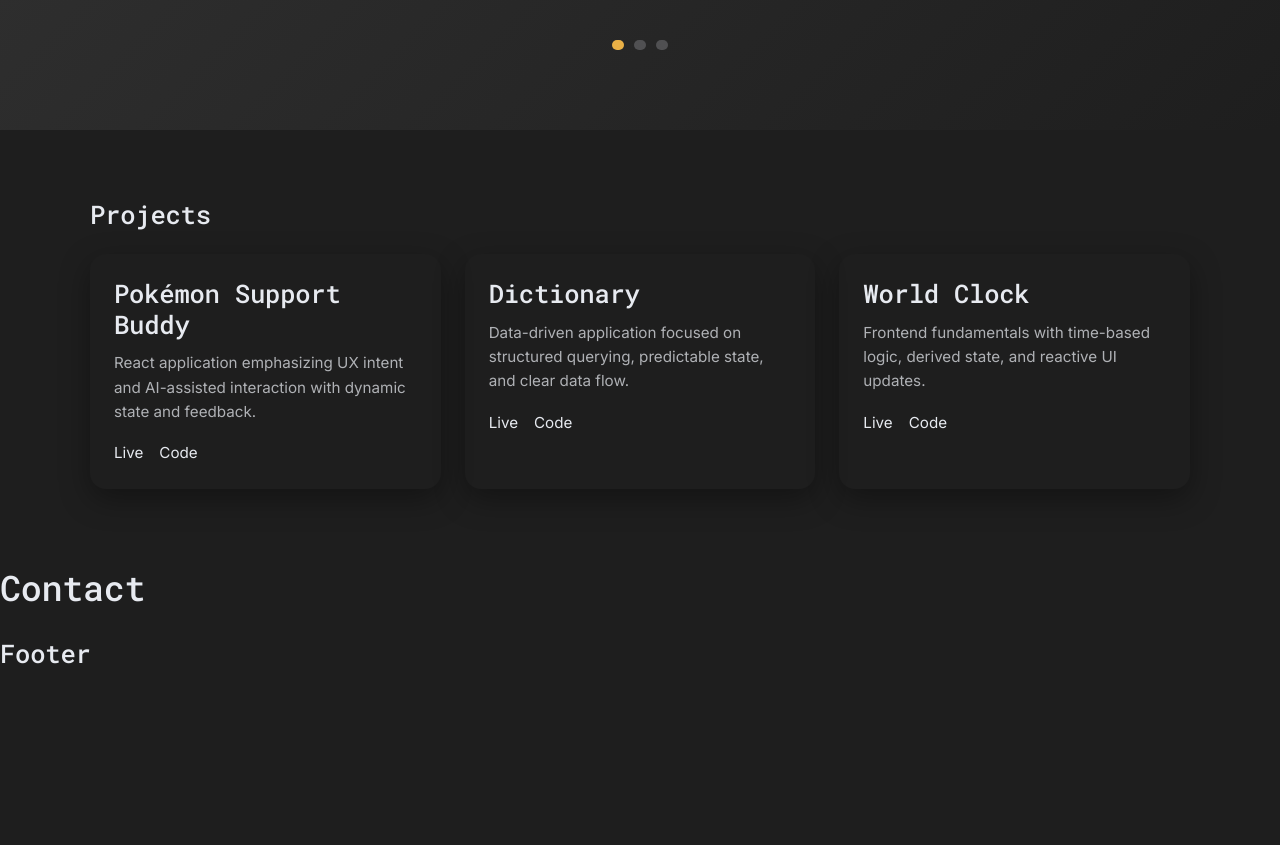
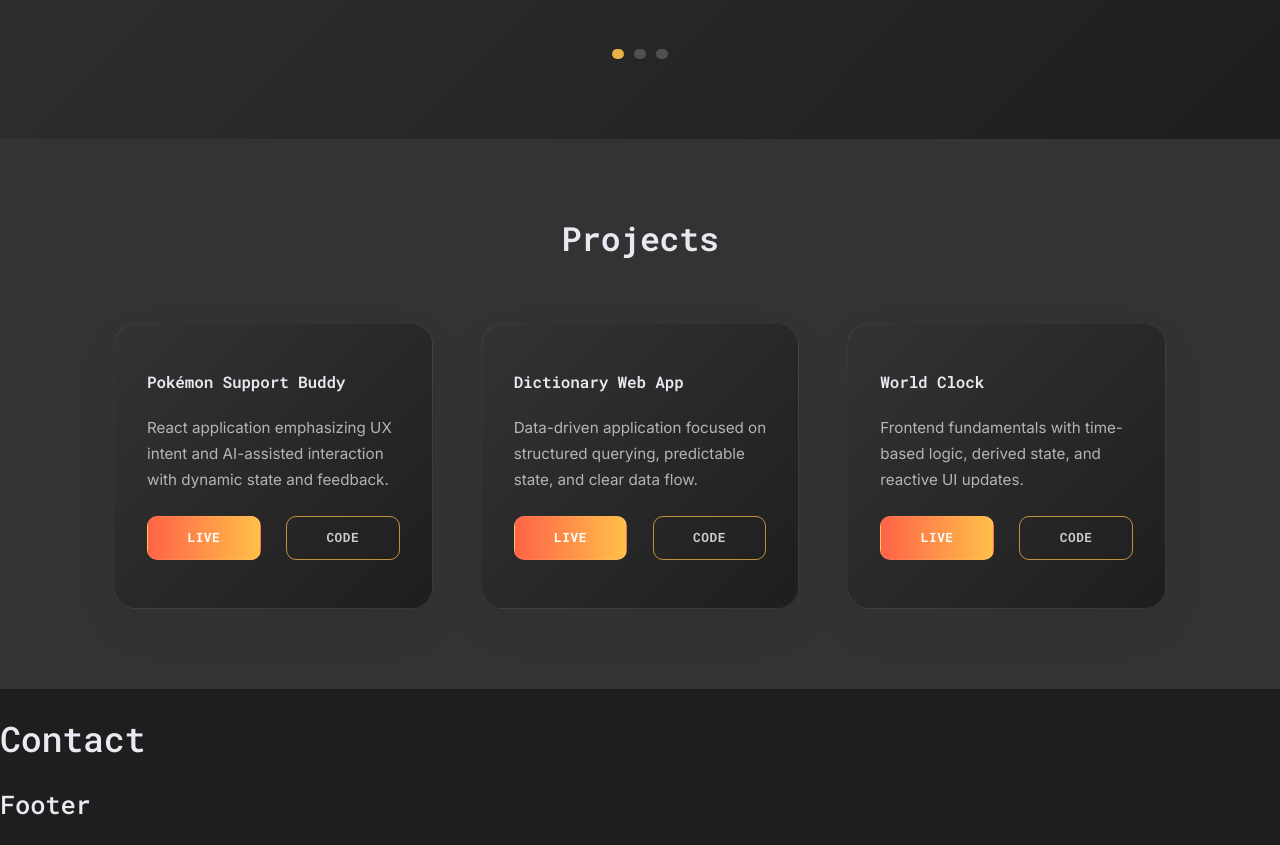
Before and after one commit to jordnlnn/dev-portfolio-26, a React (Vite) app: page / in a window 1280 px wide. Shown: the part 1700-2545 px from the top of the page. Before the commit the page ends 2394 px from the top, so only its background shows below. Built offline with nearby package versions, Linux system fonts and the light colour scheme.

Commit message:
Add styles for projects section

```diff
--- a/src/data/projects.js
+++ b/src/data/projects.js
@@ -9,7 +9,7 @@ export const projects = [
     },
   },
   {
-    title: "Dictionary",
+    title: "Dictionary Web App",
     description:
       "Data-driven application focused on structured querying, predictable state, and clear data flow.",
     links: {
--- a/src/sections/Projects.jsx
+++ b/src/sections/Projects.jsx
@@ -2,54 +2,35 @@ import { projects } from "../data/projects";
 
 export default function Projects() {
   return (
-    <section style={{ padding: "var(--space-6) var(--space-4)" }} id="projects">
-      <div style={{ maxWidth: "var(--max)", margin: "0 auto" }}>
-        <h2
-          style={{
-            fontSize: "var(--fs-3)",
-            marginBottom: "var(--space-4)",
-            fontFamily: "var(--font-mono)",
-          }}
-        >
-          Projects
-        </h2>
+    <section className="projects" id="projects">
+      <div className="container projects__inner">
+        <h2 className="projects__title">Projects</h2>
 
-        <div
-          style={{
-            display: "grid",
-            gridTemplateColumns: "repeat(3, minmax(0, 1fr))",
-            gap: "var(--space-4)",
-          }}
-        >
+        <div className="projects__grid">
           {projects.map((p) => (
-            <article
-              key={p.title}
-              style={{
-                background: "var(--panel)",
-                borderRadius: "var(--radius)",
-                padding: "var(--space-4)",
-                boxShadow: "var(--shadow)",
-              }}
-            >
-              <h3 style={{ marginTop: 0, marginBottom: "var(--space-2)" }}>
-                {p.title}
-              </h3>
-              <p style={{ color: "var(--muted)", lineHeight: 1.6 }}>
-                {p.description}
-              </p>
+            <article key={p.title} className="project-card">
+              <div className="project-card__content">
+                <h3 className="project-card__title">{p.title}</h3>
+                <p className="project-card__desc">{p.description}</p>
+              </div>
 
-              <div
-                style={{
-                  display: "flex",
-                  gap: "var(--space-3)",
-                  marginTop: "var(--space-3)",
-                }}
-              >
-                <a href={p.links.live} target="_blank" rel="noreferrer">
-                  Live
+              <div className="project-card__actions">
+                <a
+                  className="btn btn--solid"
+                  href={p.links.live}
+                  target="_blank"
+                  rel="noreferrer"
+                >
+                  LIVE
                 </a>
-                <a href={p.links.code} target="_blank" rel="noreferrer">
-                  Code
+
+                <a
+                  className="btn btn--outline"
+                  href={p.links.code}
+                  target="_blank"
+                  rel="noreferrer"
+                >
+                  CODE
                 </a>
               </div>
             </article>
--- a/src/styles/_experience.scss
+++ b/src/styles/_experience.scss
@@ -68,6 +68,7 @@
 /* Card */
 .experience-card {
   width: min(1100px, 100%);
+  min-height: clamp(260px, 30vh, 340px);
   flex: 0 0 auto;
 
   background: var(--gray);
--- /dev/null
+++ b/src/styles/_projects.scss
@@ -0,0 +1,118 @@
+.projects {
+  padding: var(--space-8) 0;
+  background: var(--gray);
+}
+
+.projects__title {
+  text-align: center;
+  font-family: var(--font-mono);
+  font-weight: 600;
+  font-size: clamp(1.8rem, 2.6vw, 2.3rem);
+  margin: 0 0 var(--space-7);
+  color: var(--text);
+}
+
+.projects__grid {
+  display: grid;
+  grid-template-columns: repeat(3, minmax(0, 1fr));
+  gap: var(--space-6);
+  align-items: stretch;
+}
+
+/* Card */
+.project-card {
+  border-radius: 22px;
+  padding: var(--space-6) var(--space-5);
+  //min-height: 320px;
+
+  background: var(--bg-gradient);
+  border: 1px solid rgba(231, 234, 240, 0.08);
+  box-shadow: 0 18px 50px rgba(0, 0, 0, 0.05);
+
+  display: flex;
+  flex-direction: column;
+  //justify-content: space-between;
+  height: 100%;
+}
+
+.project-card__content {
+  flex-grow: 1;
+}
+
+.project-card__title {
+  font-family: var(--font-mono);
+  font-weight: 600;
+  font-size: 1rem;
+  margin: 0 0 var(--space-4);
+  color: var(--text);
+}
+
+.project-card__desc {
+  margin: 0;
+  color: rgba(231, 234, 240, 0.72);
+  line-height: 1.7;
+  font-size: var(--fs-1);
+  //max-width: 30ch;
+}
+
+/* Buttons */
+.project-card__actions {
+  display: flex;
+  justify-content: space-between;
+  //gap: var(--space-4);
+  //margin-top: auto;
+  padding-top: var(--space-4);
+  //background-color: hotpink !important;
+}
+
+/* Shared button base */
+.btn {
+  //height: 42px;
+  min-width: 45%;
+  padding: 10px 18px;
+  display: flex;
+  align-items: center;
+  justify-content: center;
+
+  font-family: var(--font-mono);
+  font-weight: 700;
+  letter-spacing: 0.04em;
+  font-size: 0.8rem;
+
+  border-radius: 10px;
+  text-decoration: none;
+
+  transition: transform 160ms ease, filter 160ms ease, box-shadow 160ms ease;
+}
+
+/* Gradient “LIVE” */
+.btn--solid {
+  background: var(--accent-gradient);
+  color: #ffffff;
+  border: 1px solid rgba(255, 255, 255, 0.08);
+  //box-shadow: 0 12px 26px rgba(0, 0, 0, 0.35);
+}
+
+.btn--solid:hover {
+  transform: translateY(-2px);
+  filter: saturate(1.05);
+  box-shadow: 0 16px 34px rgba(0, 0, 0, 0.1);
+}
+
+/* Outline “CODE” */
+.btn--outline {
+  background: transparent;
+  color: rgba(231, 234, 240, 0.85);
+  border: 1px solid rgba(255, 192, 74, 0.7);
+}
+
+.btn--outline:hover {
+  transform: translateY(-2px);
+  filter: saturate(1.05);
+}
+
+/* Focus visibility */
+.btn:focus-visible {
+  outline: 2px solid rgba(255, 192, 74, 0.75);
+  outline-offset: 4px;
+}
--- a/src/styles/main.scss
+++ b/src/styles/main.scss
@@ -5,3 +5,4 @@
 @use "./hero";
 @use "./about";
 @use "./experience";
+@use "./projects";
```
